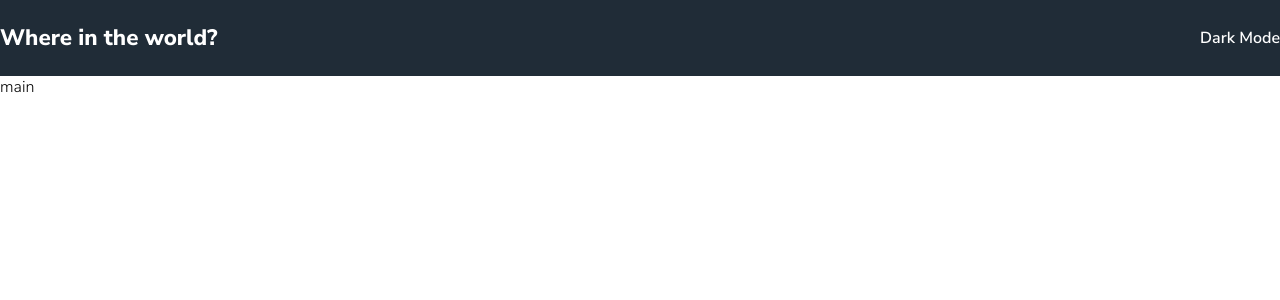
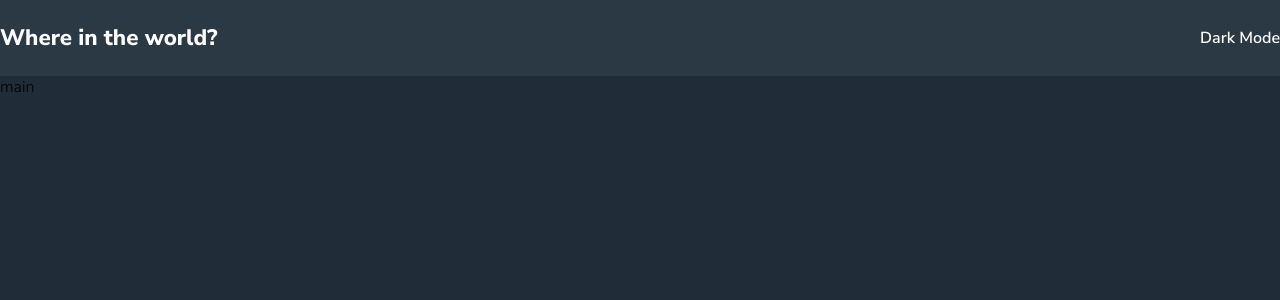
Before and after one commit to daudcloud/countries-apps, a Next.js app: page / in a window 1280 px wide. Shown: the top 300 px of the page. Built offline with nearby package versions, Linux system fonts and the light colour scheme; no server answers.

Commit message:
some change

```diff
--- a/components/Header/style.js
+++ b/components/Header/style.js
@@ -4,6 +4,7 @@ const Div = styled.div`
   transition: 0.1s linear;
   background: var(--clr-background-element);
   color: var(--clr-text);
+  box-shadow: 0 1rem 0 1rem var(--clr-shadow);
   .container {
     display: flex;
     justify-content: space-between;
--- a/components/Layout/index.js
+++ b/components/Layout/index.js
@@ -1,12 +1,12 @@
 import Head from "next/head";
+import Div from "./style";
 import { useTheme } from "../../contexts/ThemeContext";
 import Header from "../Header";
-import Main from "./style";
 
 const Layout = ({ children, title }) => {
   const [dark, setDark] = useTheme();
   return (
-    <>
+    <Div dark={dark}>
       <Head>
         <title>{title}</title>
         <meta name="description" content="Generated by create next app" />
@@ -19,11 +19,9 @@ const Layout = ({ children, title }) => {
           referrerpolicy="no-referrer"
         />
       </Head>
-      <Main dark={dark}>
-        <Header />
-        {children}
-      </Main>
-    </>
+      <Header />
+      <main>{children}</main>
+    </Div>
   );
 };
 
--- a/components/Layout/style.js
+++ b/components/Layout/style.js
@@ -1,11 +1,17 @@
 import styled from "styled-components";
 
-const Main = styled.main`
+const Div = styled.div`
   --clr-background-element: ${({ dark }) =>
-    dark ? "hsl(207, 26%, 17%)" : "hsl(0, 0%, 100%)"};
+    dark ? "hsl(209, 23%, 22%)" : "hsl(0, 0%, 100%)"};
   --clr-text: ${({ dark }) =>
     dark ? "hsl(0, 0%, 100%)" : "hsl(200, 15%, 8%)"};
+  --clr-background: ${({ dark }) =>
+    dark ? "hsl(207, 26%, 17%)" : "hsl(0, 0%, 98%)"};
+  --clr-shadow: ${({ dark }) =>
+    dark ? "hsla(0,0,0%,0.7)" : "hsla(0,0,70%,0.7)"};
   --max-width: 1280px;
+  min-height: 100vh;
+  background: var(--clr-background);
 `;
 
-export default Main;
+export default Div;
--- a/pages/index.js
+++ b/pages/index.js
@@ -1,9 +1,16 @@
 import Head from "next/head";
 import Image from "next/image";
 import Layout from "../components/Layout";
-import Div from "./style";
+import { useState, useEffect } from "react";
 
 export default function Home() {
+  const [countries, setCountries] = useState([]);
+  useEffect(() => {
+    fetch("https://restcountries.com/v2/all")
+      .then((res) => res.json())
+      .then((data) => setCountries(data));
+  }, []);
+  console.log(countries);
   return (
     <div>
       <Layout title="Rest Countries Apps">main</Layout>
```
